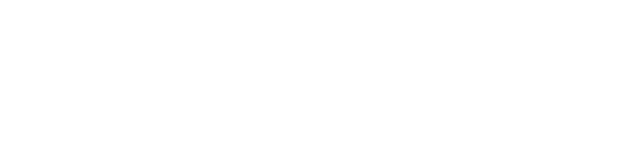
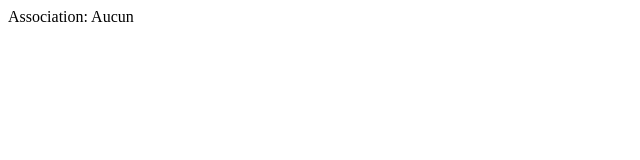
Before and after one commit to Mounirou12/git-mon-cv, a plain HTML site: page index.html in a window 1280 px wide. Shown: the whole page, without its empty margins (0-640 px from the left). Drawn offline with Linux system fonts and the light colour scheme.

Commit message:
mise en place de la section associations

```diff
--- a/index.html
+++ b/index.html
@@ -8,6 +8,10 @@
     <title>Document</title>
 </head>
 <body>
-
+    <div>
+        <section>
+            Association: Aucun
+        </section>
+    </div>
 </body>
 </html>
```
